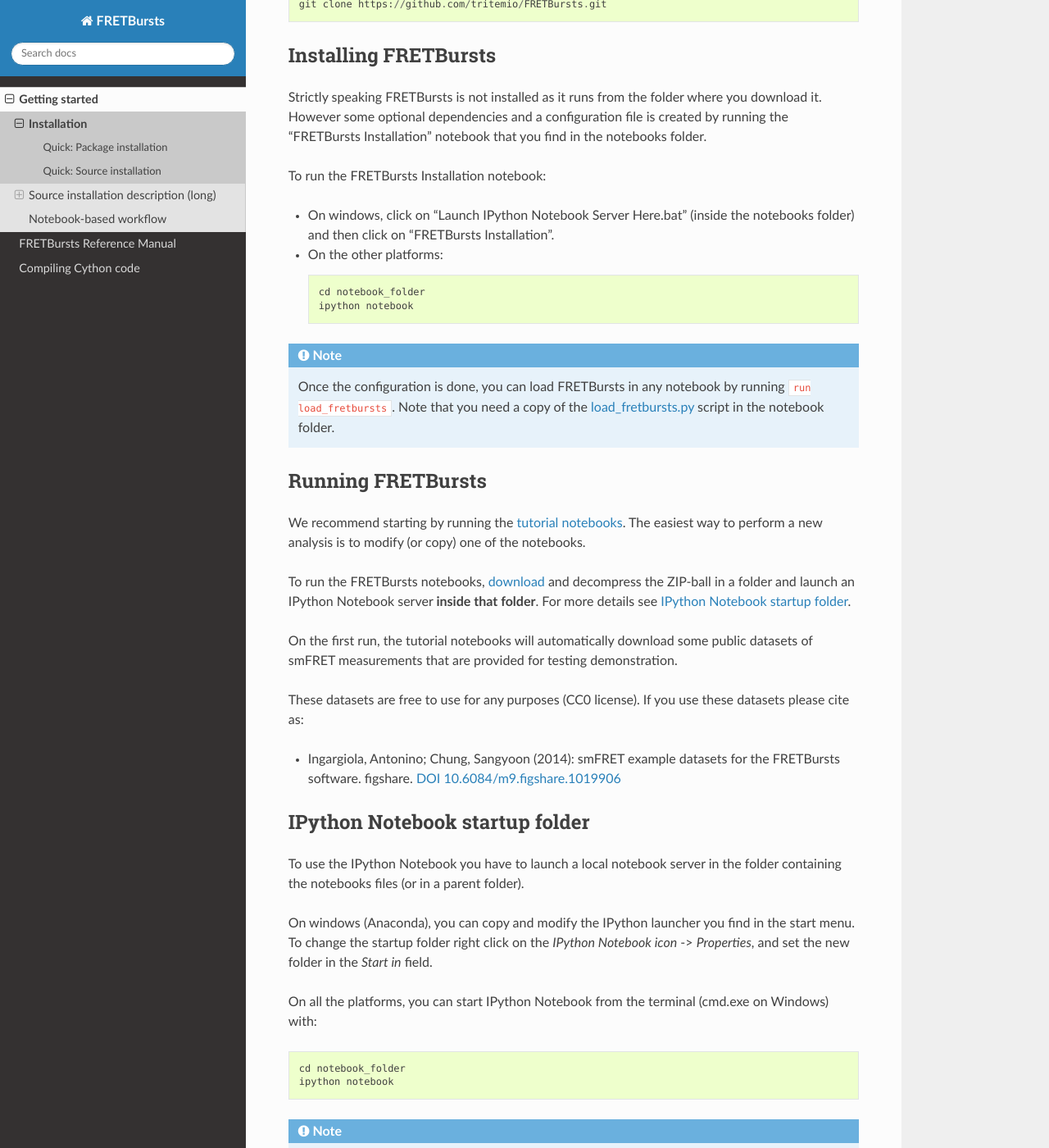
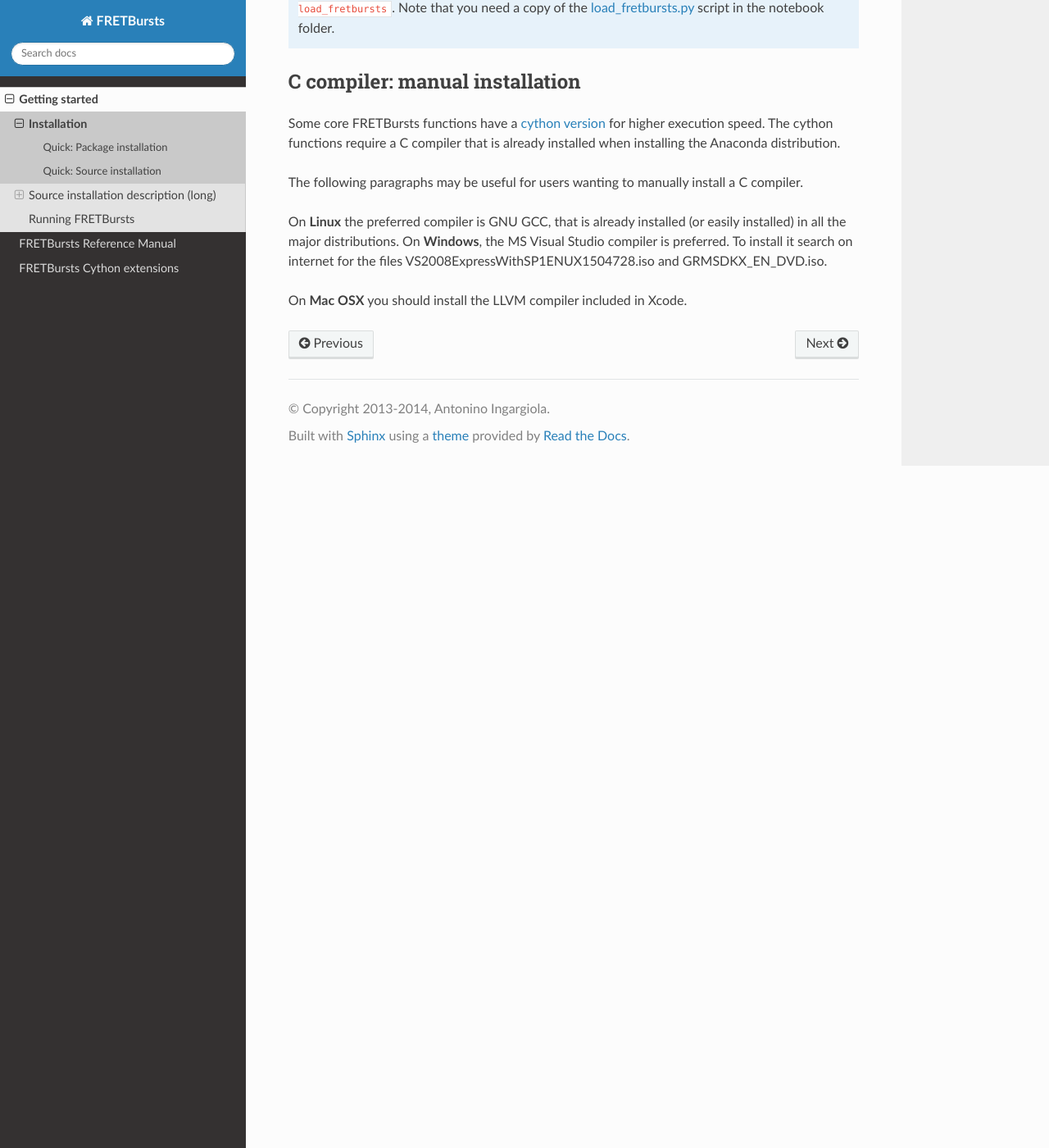
Before and after one commit to tritemio/FRETBursts, a Sphinx documentation site: the page built from docs/source/installation.rst, in a window 1280 px wide and 1400 px high, scrolled down 3814 px. Shown: the whole window at 82% size. Built offline with Sphinx 7.4.7 and the Read the Docs theme 2.0.0, drawn with Linux system fonts in a browser that asks for light colours; the version number could not be read and is left out; some of the changed text lies outside the part shown.

Commit message:
Docs: Cleanups in the getting started section

```diff
--- a/docs/source/cython.rst
+++ b/docs/source/cython.rst
@@ -1,5 +1,7 @@
-Compiling Cython code
-=====================
+.. _fretbursts_cython:
+
+FRETBursts Cython extensions
+============================
 
 `Cython <http://cython.org/>`_ is a tool that, among other things, allows
 to translate annotated python code into C code.
@@ -14,36 +16,9 @@
 it allows to gain significant execution speed in core functions that are
 potentially executed many times.
 
-To compile the cython functions, from FRETBursts
-source folder, execute::
+Usually the cython extensions are compiled during installation.
+To manually build the extensions type::
 
-    python setup.py build_ext --inplace
+    python setup.py build
 
-This command requires `cython <http://cython.org/>`_ and a standard
-C compiler.
-
-Installing a compiler (optional)
---------------------------------
-
-Linux
-~~~~~
-
-On **Linux** the preferred compiler is GCC, that is easily available for
-any distribution.
-
-Windows
-~~~~~~~
-
-On **Windows**, the MS Visual Studio v7 compiler is the preferred compiler.
-In principle, installing only MS Windows SDK v7.0 (GRMSDKX\_EN\_DVD.iso) should be sufficient.
-However, sometime it maybe necessary to install the full MS Visual Studio
-Express 2008 (VS2008ExpressWithSP1ENUX1504728.iso). Both downloads are free.
-
-After installation and a reboot, the cython version installed by python
-distributions like Anaconda should automatically find the compiler.
-
-Mac OSX
-~~~~~~~
-
-On **Mac OSX** the LLVM compiler included in Xcode should be installed
-(untested).
+from the FRETBursts source folder.
--- a/docs/source/installation.rst
+++ b/docs/source/installation.rst
@@ -1,13 +1,13 @@
 Installation
 ============
-
-.. contents ::
 
 FRETBursts can be installed as a standard python package or can be executed
 from the source folder.
 
 In both cases, installing a scientific python distribution is needed.
 
+
+.. _package_install:
 
 Quick: Package installation
 ---------------------------
@@ -43,6 +43,8 @@
 `tutorials <https://github.com/tritemio/FRETBursts_notebooks>`_.
 
 
+.. _source_install:
+
 Quick: Source installation
 --------------------------
 
@@ -65,8 +67,8 @@
 Source installation description (long)
 ======================================
 
-Windows Quick Installation steps
----------------------------------
+Windows: Source installation with SourceTree
+---------------------------------------------
 
 If you are not familiar with Python and Git and you are using MS Windows
 follow these steps:
@@ -98,8 +100,9 @@
 distributions include, in the free version, all the needed software (and much
 more).
 
-A pure-python dependency, lmfit, is not installed by default by
-Anaconda and will be installed by FRETBursts Installation notebook.
+A pure-python dependency, lmfit, is not in Anaconda and is installed
+during FRETBursts python package installation
+or when running the Installation notebook.
 
 FRETBursts has been tested on Anaconda 1.9 or newer.
 
@@ -150,37 +153,33 @@
 
 .. _download_fretbursts:
 
-Downloading FRETBursts
-----------------------
+Obtaining FRETBursts sources
+----------------------------
 
 You can download a simple ZIP-ball containing FRETBursts by clicking on
 **Download ZIP** on
 `FRETBursts Homepage <https://github.com/tritemio/FRETBursts>`__ on GitHub.
 
-
-However the preferred way is downloading FRETBursts through Git (in other
-words "cloning FRETBursts"). In this case copy the **clone URL** is::
-
-    https://github.com/tritemio/FRETBursts.git
-
-When using SourceTree, click on *Clone/New* -> *Clone Repository* and paste
-the **clone URL** in *Source Path/URL*. You can choose where to put the
-sources.
-
-From the command line, type::
+However the preferred way is downloading FRETBursts through Git by
+"cloning FRETBursts" (you will download the full history).
+To clone the FRETBursts from the command line type::
 
     git clone https://github.com/tritemio/FRETBursts.git
 
+When using SourceTree, click on *Clone/New* -> *Clone Repository* and paste
+the **`clone URL** <https://github.com/tritemio/FRETBursts.git>`_**
+in *Source Path/URL*.
 
-.. _install_fretbursts:
 
-Installing FRETBursts
----------------------
+.. _install_notebook:
 
-Strictly speaking FRETBursts is not installed as it runs from the folder
-where you download it. However some optional dependencies and a configuration
-file is created by running the "FRETBursts Installation" notebook that you
-find in the notebooks folder.
+Configure FRETBursts to run from the source tree
+------------------------------------------------
+
+To run FRETBursts from the source folder (instead of installing the python
+package) you first need to run the "FRETBursts Installation" notebook
+that will create a configuration file (storing the sources path) and
+install some dependencies.
 
 To run the FRETBursts Installation notebook:
 
@@ -195,86 +194,25 @@
 .. Note ::
 
     Once the configuration is done, you can load FRETBursts in any notebook
-    by running `run load_fretbursts`. Note that you need a copy of the
+    by running `%run load_fretbursts`. Note that you need a copy of the
     `load_fretbursts.py <https://github.com/tritemio/FRETBursts/blob/master/notebooks/load_fretbursts.py>`_
     script in the notebook folder.
 
 
-Running FRETBursts
-------------------
-
-We recommend starting by running the
-`tutorial notebooks <https://github.com/tritemio/FRETBursts_notebooks>`__.
-The easiest way to perform a new analysis is to modify (or copy) one of the
-notebooks.
-
-To run the FRETBursts notebooks,
-`download <https://github.com/tritemio/FRETBursts_notebooks/archive/master.zip>`__
-and decompress the ZIP-ball in a folder and launch an IPython Notebook server
-**inside that folder**. For more details see
-:ref:`ipython_notebook_startup`.
-
-On the first run, the tutorial notebooks will automatically download
-some public datasets of smFRET measurements that are provided for testing
-demonstration.
-
-These datasets are free to use for any purposes
-(CC0 license). If you use these datasets please cite as:
-
-* Ingargiola, Antonino; Chung, Sangyoon (2014): smFRET example datasets
-  for the FRETBursts software. figshare.
-  `DOI 10.6084/m9.figshare.1019906 <http://dx.doi.org/10.6084/m9.figshare.1019906>`_
-
-
-.. _ipython_notebook_startup:
-
-IPython Notebook startup folder
+C compiler: manual installation
 -------------------------------
 
-To use the IPython Notebook you have to launch a local notebook server in
-the folder containing the notebooks files (or in a parent folder).
+Some core FRETBursts functions have a :ref:`cython version <fretbursts_cython>`
+for higher execution speed. The cython functions require a C compiler that is
+already installed when installing the Anaconda distribution.
 
-On windows (Anaconda), you can copy and modify the IPython launcher you find in
-the start menu. To change the
-startup folder right click on the
-*IPython Notebook icon* -> *Properties*, and set the new folder
-in the *Start in* field.
+The following paragraphs may be useful for users wanting to
+manually install a C compiler.
 
-On all the platforms, you can start IPython Notebook from the terminal
-(cmd.exe on Windows) with::
-
-    cd notebook_folder
-    ipython notebook
-
-.. Note ::
-
-    The preferred browser is Chrome or Firefox. The use of MS Explorer is
-    discouraged as its implementation of web standards is incomplete and not
-    compliant.
-
-
-Installing a compiler (obsolete)
---------------------------------
-
-.. warning ::
-
-    This paragraph is retained for historical reasons and because it may be useful
-    for some user. However with recent versions of Anaconda the compiler is
-    included and these steps are not necessary anymore.
-
-Some core burst-search core functions can be optionally compiled to gain
-significant execution speed. This process requires a compiler to be
-installed.
-
-On **Linux** the preferred compiler is GCC, that is easily available for
-any distribution.
-
+On **Linux** the preferred compiler is GNU GCC, that is already installed (or
+easily installed) in all the major distributions.
 On **Windows**, the MS Visual Studio compiler is preferred. To install
 it search on internet for the files VS2008ExpressWithSP1ENUX1504728.iso
 and GRMSDKX\_EN\_DVD.iso.
 
 On **Mac OSX** you should install the LLVM compiler included in Xcode.
-
-*See also:*
-
-* :doc:`cython`
--- a/docs/source/notebook_workflow.rst
+++ b/docs/source/notebook_workflow.rst
@@ -11,30 +13,57 @@
 Typically, a new analysis is performed making a copy on an existing notebook
 (used as a template) and applying all the needed modifications.
 
-The FRETBursts notebooks are "revision-control aware", meaning that the exact
-FRETBursts revision used during each execution is stored (and displayed)
-at load time. Saving the software revision together with analysis
-commands and results allows long term reproducibility and provides a
-lightweight approach for regression testing.
+The FRETBursts notebooks display and store the exact
+FRETBursts revision used during each execution. Saving the software revision
+together with analysis commands and results allows long term reproducibility
+and provides a lightweight approach for regression testing.
 
 The following sections describe how to configure and use the IPython notebooks
 to perform analysis with FRETBursts.
 
 
+.. _ipython_notebook_startup:
+
+Starting the IPython Notebook server
+------------------------------------
+
+To use the IPython Notebook you have to launch a local notebook server in
+the folder containing the notebooks files (or in a parent folder).
+
+On windows (Anaconda), you can copy and modify the IPython launcher you find in
+the start menu. To change the startup folder right click on the
+*IPython Notebook icon* -> *Properties*, and set the new folder
+in the *Start in* field.
+
+On all the platforms, you can start IPython Notebook from the terminal
+(cmd.exe on Windows) with::
+
+    cd notebook_folder
+    ipython notebook
+
+.. Note ::
+
+    The preferred browser is Chrome or Firefox. The use of MS Explorer is
+    discouraged as its implementation of web standards is incomplete and not
+    compliant.
+
+
 Loading FRETBursts from a notebook
 ----------------------------------
 
-From inside a notebook, FRETBursts is loaded running a small script
-(`load_fretbursts.py`) placed in the notebooks folder. For this reason,
-a typical FRETBursts notebook always starts with the line:
+When running FRETBursts from a :ref:`package installation <package_install>`
+you can import ``fretbursts`` and print citation information with::
 
-::
+    from fretbursts import *
+    citation()
+
+This is the syntax used throughout the tutorials.
+
+When running FRETBursts directly
+:ref:`from the source folder <source_install>`,
+the import is performed by the ``load_fretbursts`` script with::
 
     %run load_fretbursts
 
-The script switches from notebook folder to FRETBursts source folder
-and loads the software.
-
-Before the first execution, you have to tell the script where the FRETBursts
-source folder is. You can either paste the folder name in ``load_fretbursts.py`` or
-set an environment variable named ``FRETBURSTS_DIR`` containing the path.
+Note that before running this script for the first time you need to run the
+:ref*`Installation notebook <install_notebook>`.
```
Also changed, not shown: other parts of docs/source/installation.rst (+1 -1 lines), other parts of docs/source/notebook_workflow.rst (+4 -2 lines).
